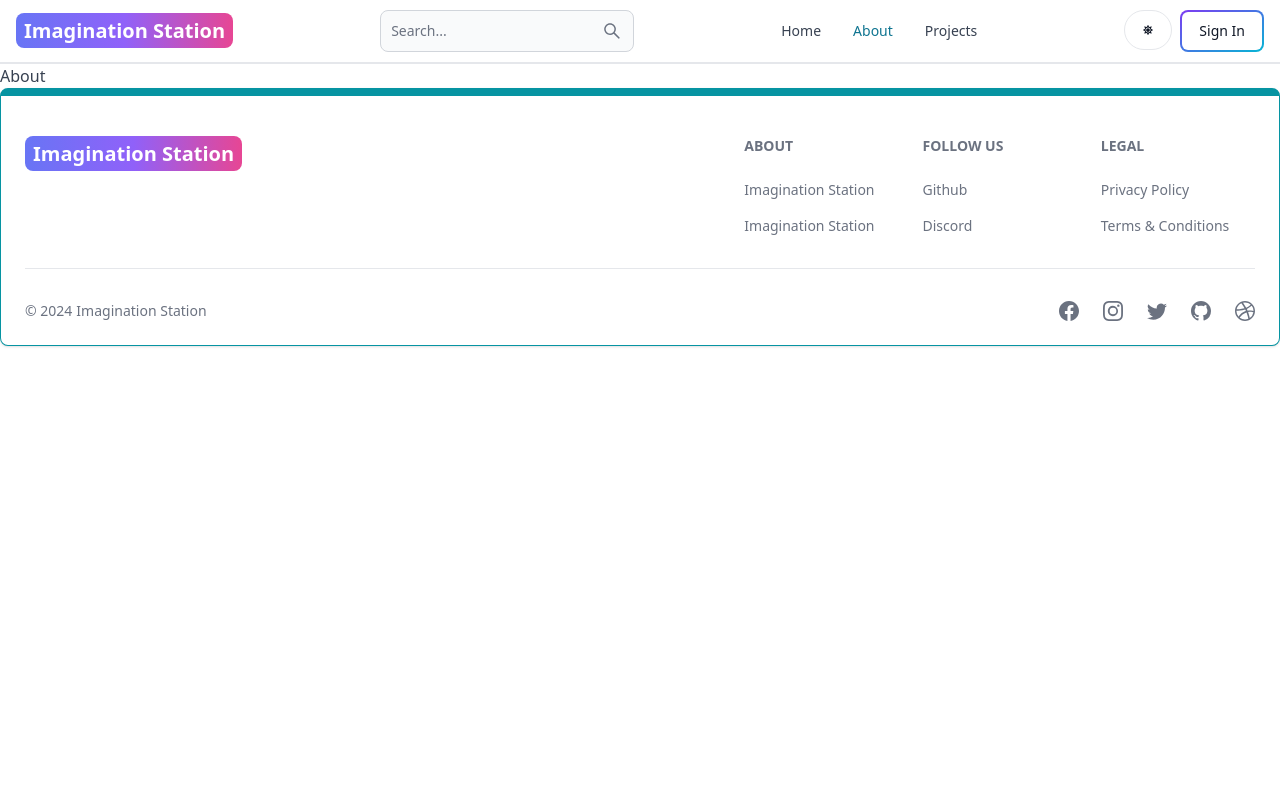
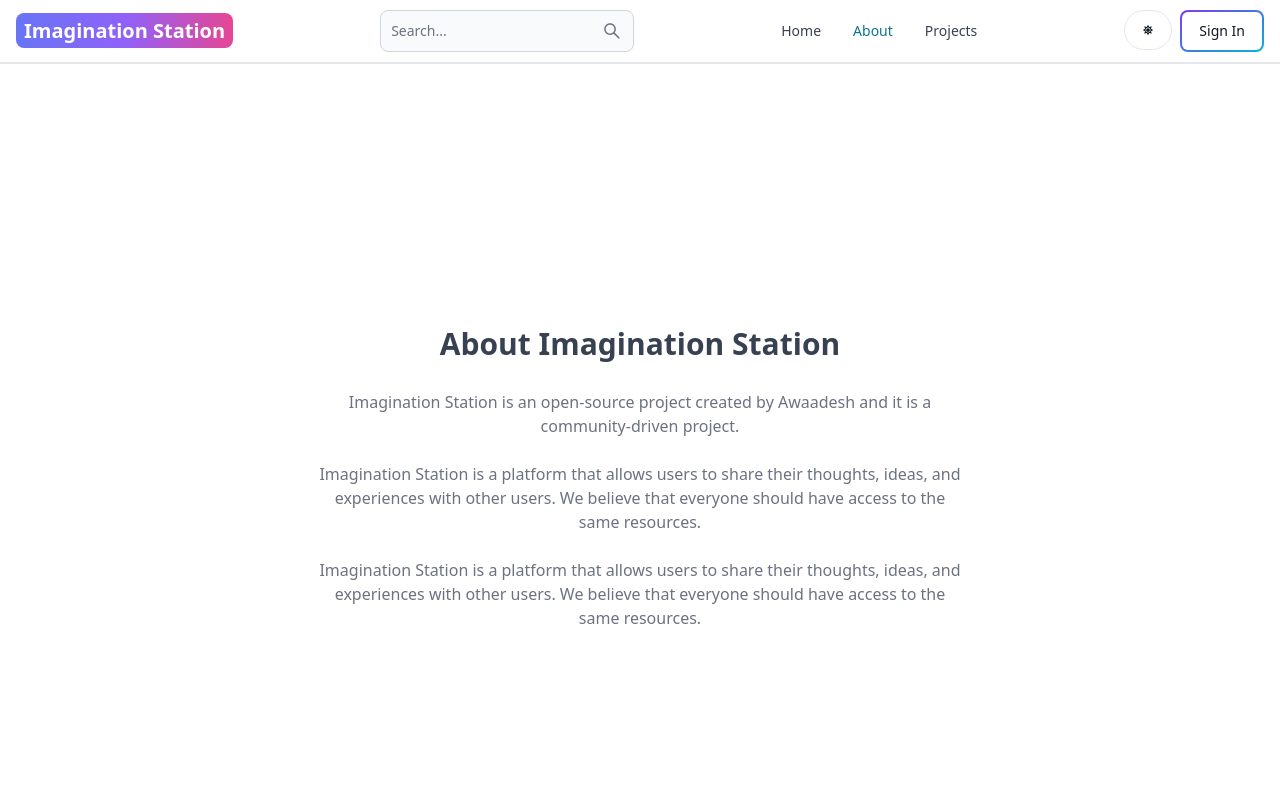
Before and after one commit to Awadesh365/ImaginationStation, a React (Vite) app in the folder client/: page /about in a window 1280 px wide. Shown: the top 800 px of the page. Built offline with nearby package versions, Linux system fonts and the light colour scheme; no server answers.

Commit message:
Wrap up About and Projects Pages Development.

```diff
--- a/client/src/pages/About.jsx
+++ b/client/src/pages/About.jsx
@@ -1,7 +1,31 @@
-import React from "react";
+export default function About() {
+  return (
+    <div className="min-h-screen flex items-center justify-center">
+      <div className="max-w-2xl mx-auto p-3 text-center">
+        <div>
+          <h1 className="text-3xl font font-semibold text-center my-7">
+            About Imagination Station
+          </h1>
+          <div className="text-md text-gray-500 flex flex-col gap-6">
+            <p>
+              Imagination Station is an open-source project created by Awaadesh
+              and it is a community-driven project.
+            </p>
 
-const About = () => {
-  return <div>About</div>;
-};
+            <p>
+              Imagination Station is a platform that allows users to share their
+              thoughts, ideas, and experiences with other users. We believe that
+              everyone should have access to the same resources.
+            </p>
 
-export default About;
+            <p>
+              Imagination Station is a platform that allows users to share their
+              thoughts, ideas, and experiences with other users. We believe that
+              everyone should have access to the same resources.
+            </p>
+          </div>
+        </div>
+      </div>
+    </div>
+  );
+}
--- a/client/src/pages/Projects.jsx
+++ b/client/src/pages/Projects.jsx
@@ -1,7 +1,14 @@
-import React from "react";
+import CallToAction from "../components/CallToAction";
 
-const Projects = () => {
-  return <div>Projects</div>;
-};
-
-export default Projects;
+export default function Projects() {
+  return (
+    <div className="min-h-screen max-w-2xl mx-auto flex justify-center items-center flex-col gap-6 p-3">
+      <h1 className="text-3xl font-semibold">Pojects</h1>
+      <p className="text-md text-gray-500">
+        Imagination Station is an open-source project, By which people can share
+        their thoughts, ideas, and experiences.
+      </p>
+      <CallToAction />
+    </div>
+  );
+}
```
